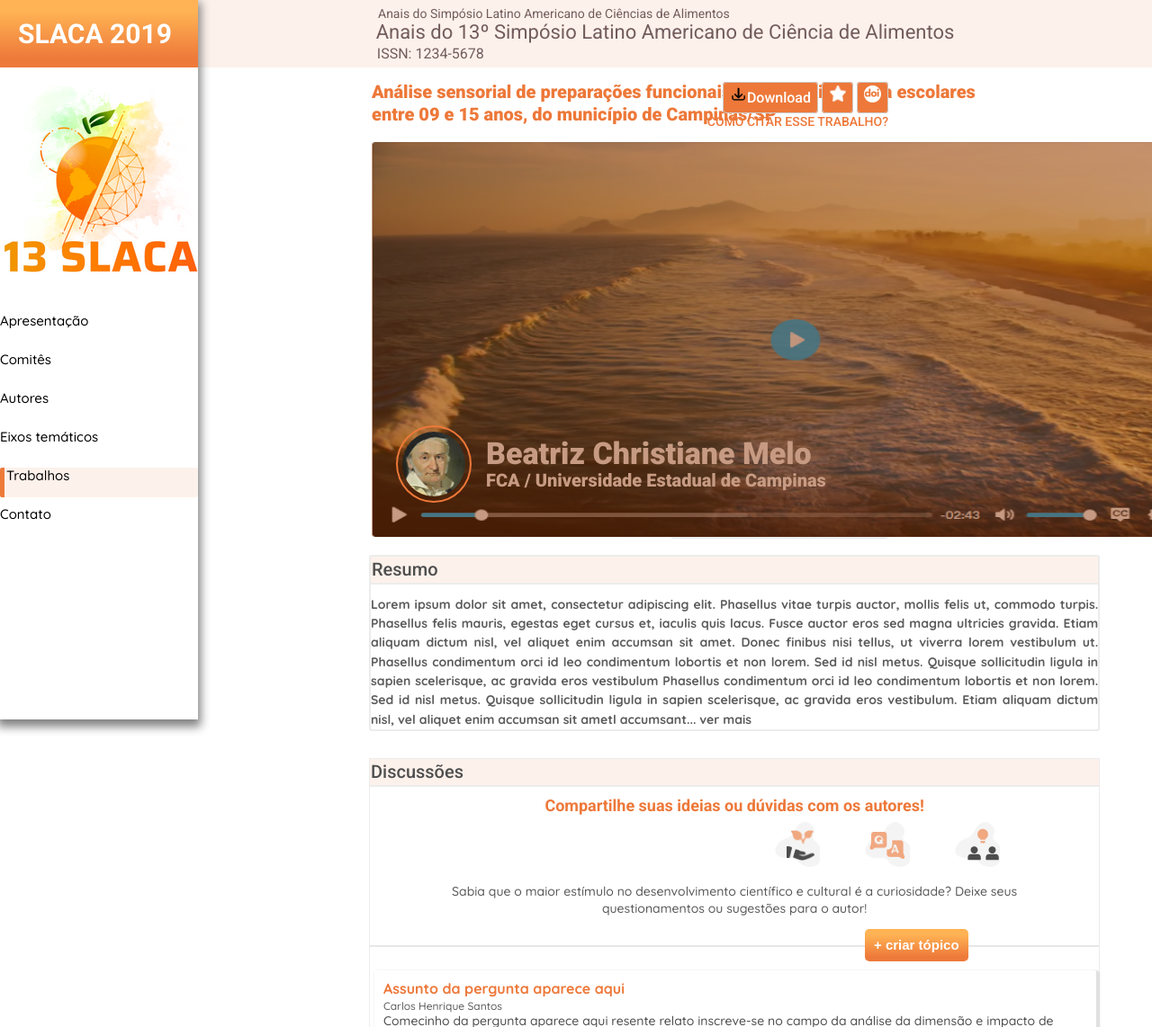
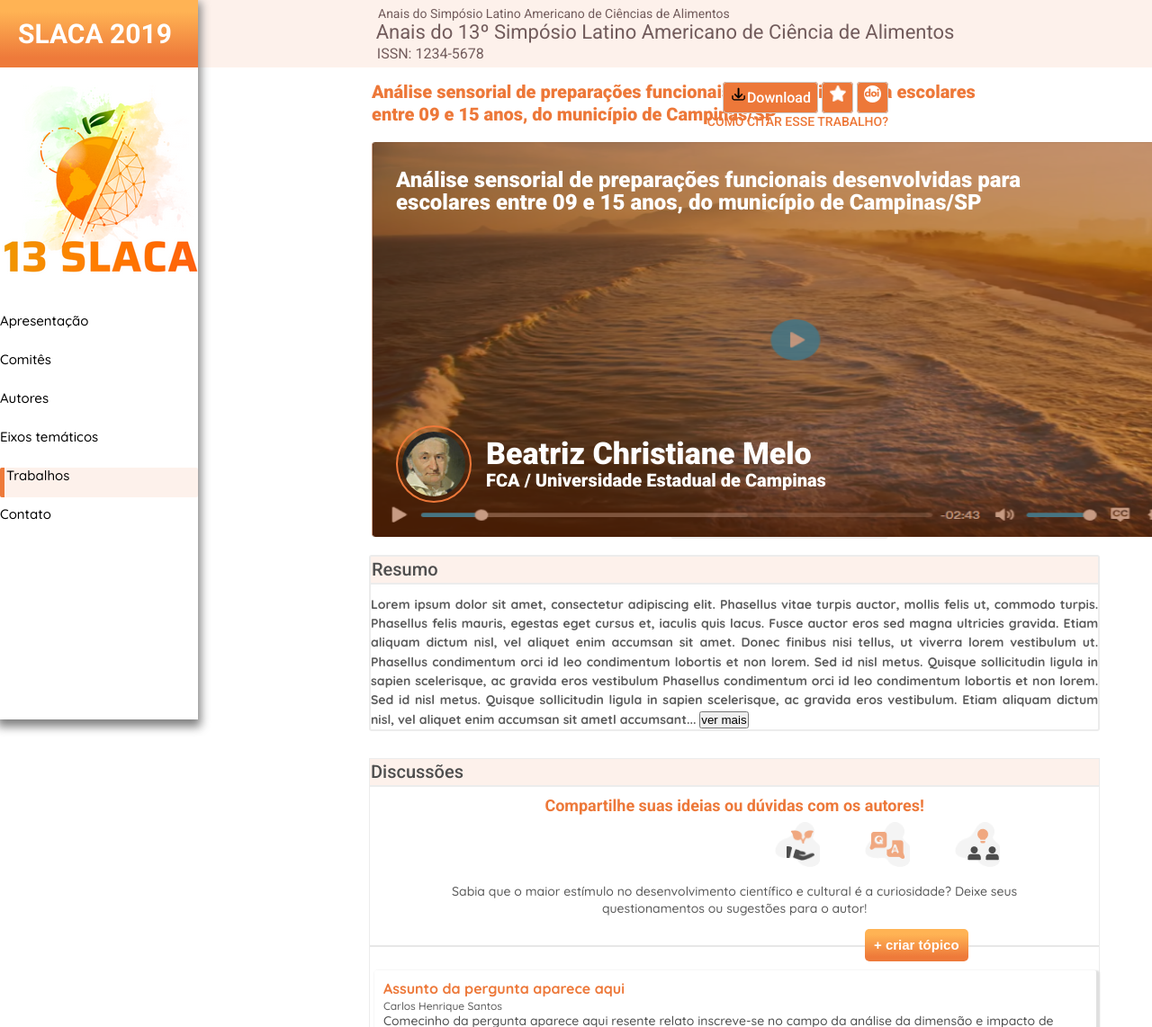
Before and after one commit to Davisilvas/teste-frontend-chuva, a plain HTML site: page index.html in a window 1280 px wide. Shown: the top 1142 px of the page at 90% size. Drawn offline with Linux system fonts and the light colour scheme.

Commit message:
starting js

```diff
--- a/assets/style.css
+++ b/assets/style.css
@@ -361,8 +361,10 @@ nav{
     color:#FFFFFF;
 
     position: absolute;
-    top:10px;
+    top:30px;
+    left: 20px;
 
+    z-index: 3;
     /* align-self: flex-end; */
 }
 
@@ -378,6 +380,8 @@ nav{
     font-size: 34px;
     line-height: 25px;
     color: #ffffff;
+
+    z-index: 3;
 }
 
 .overlaySpanTwo{
@@ -392,6 +396,8 @@ nav{
     font-size: 20px;
     line-height: 25px;
     color: #ffffff;
+
+    z-index: 3;
 }
 
 .videoBackground{
--- a/index.html
+++ b/index.html
@@ -107,7 +107,7 @@
                     <h2>Resumo</h2>
 
                     <p>
-                        Lorem ipsum dolor sit amet, consectetur adipiscing elit. Phasellus vitae turpis auctor, mollis felis ut, commodo turpis. Phasellus felis mauris, egestas eget cursus et, iaculis quis lacus. Fusce auctor eros sed magna ultricies gravida. Etiam aliquam dictum nisl, vel aliquet enim accumsan sit amet. Donec finibus nisi tellus, ut viverra lorem vestibulum ut.  Phasellus condimentum orci id leo condimentum lobortis et non lorem. Sed id nisl metus. Quisque sollicitudin ligula in sapien scelerisque, ac gravida eros vestibulum Phasellus condimentum orci id leo condimentum lobortis et non lorem. Sed id nisl metus. Quisque sollicitudin ligula in sapien scelerisque, ac gravida eros vestibulum.  Etiam aliquam dictum nisl, vel aliquet enim accumsan sit ametl accumsant... ver mais
+                        Lorem ipsum dolor sit amet, consectetur adipiscing elit. Phasellus vitae turpis auctor, mollis felis ut, commodo turpis. Phasellus felis mauris, egestas eget cursus et, iaculis quis lacus. Fusce auctor eros sed magna ultricies gravida. Etiam aliquam dictum nisl, vel aliquet enim accumsan sit amet. Donec finibus nisi tellus, ut viverra lorem vestibulum ut.  Phasellus condimentum orci id leo condimentum lobortis et non lorem. Sed id nisl metus. Quisque sollicitudin ligula in sapien scelerisque, ac gravida eros vestibulum Phasellus condimentum orci id leo condimentum lobortis et non lorem. Sed id nisl metus. Quisque sollicitudin ligula in sapien scelerisque, ac gravida eros vestibulum.  Etiam aliquam dictum nisl, vel aliquet enim accumsan sit ametl accumsant... <button id="ButtonResumo">ver mais</button>
                     </p>
                 </div>
 
@@ -208,5 +208,6 @@
         </footer>
     </div>
 
+<script src="./scripts/index.js"></script>
 </body>
 </html>
--- a/scripts/index.js
+++ b/scripts/index.js
@@ -0,0 +1 @@
+document.getElementById('ButtonResumo')
```
